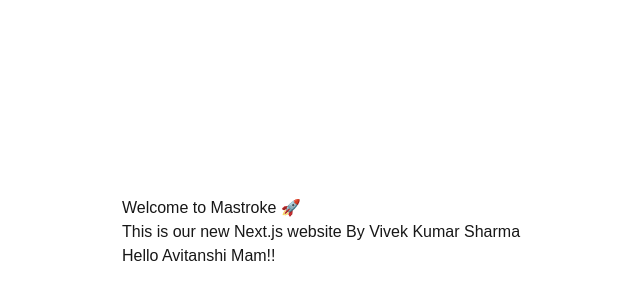
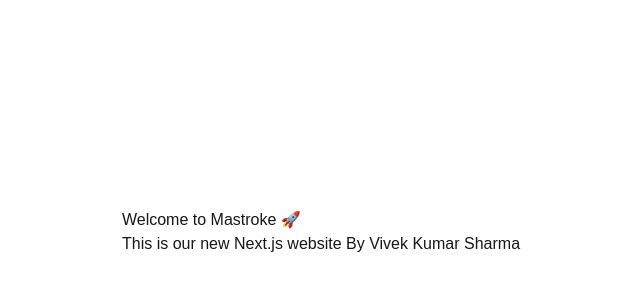
Before and after one commit to vivekmastroke/test, a Next.js app: page / in a window 1280 px wide. Shown: the part 168-468 px from the top of the page, without its empty margins (319-959 px from the left). Built offline with nearby package versions, Linux system fonts and the light colour scheme.

Commit message:
revert back

```diff
--- a/app/page.tsx
+++ b/app/page.tsx
@@ -6,7 +6,6 @@
       <main style={{ padding: "40px" }}>
         <h1>Welcome to Mastroke 🚀</h1>
         <p>This is our new Next.js website By Vivek Kumar Sharma</p>
-        <p>Hello Avitanshi Mam!!</p>
       </main>
     </div>
   );
```
